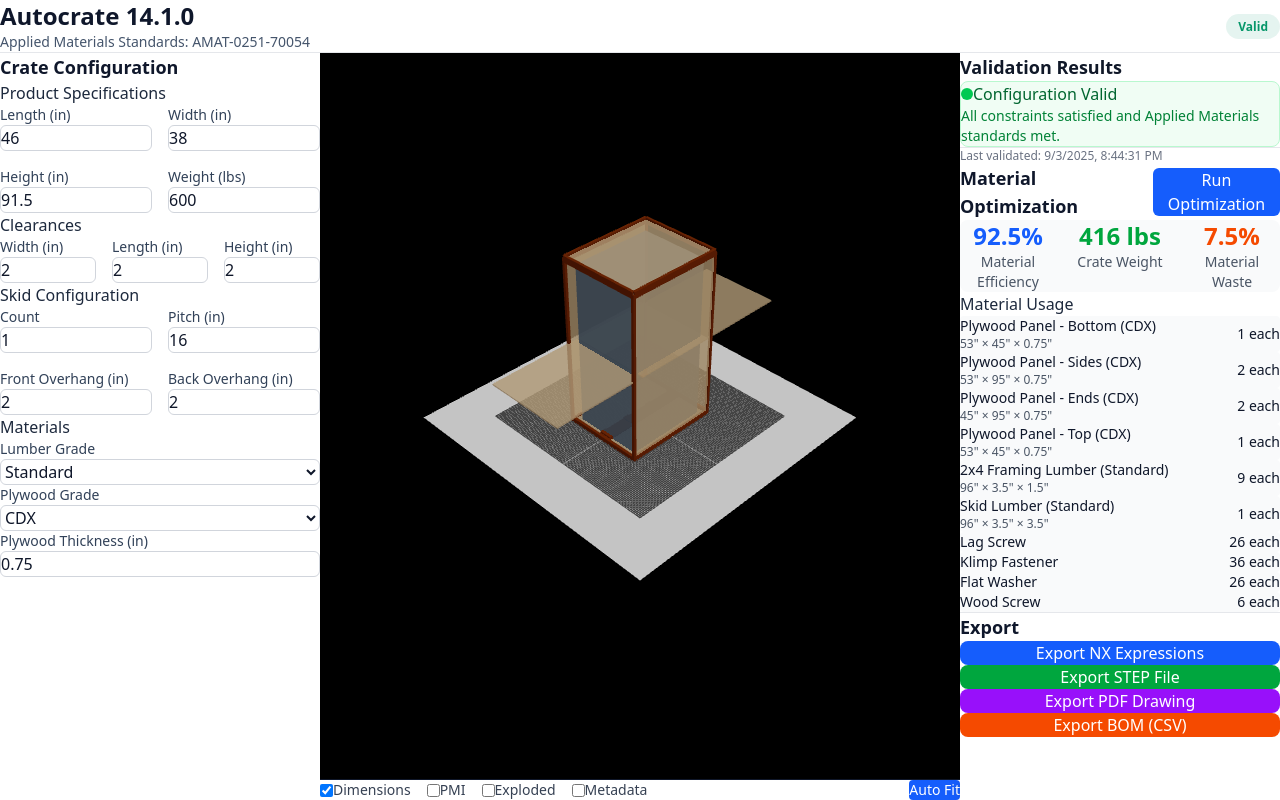
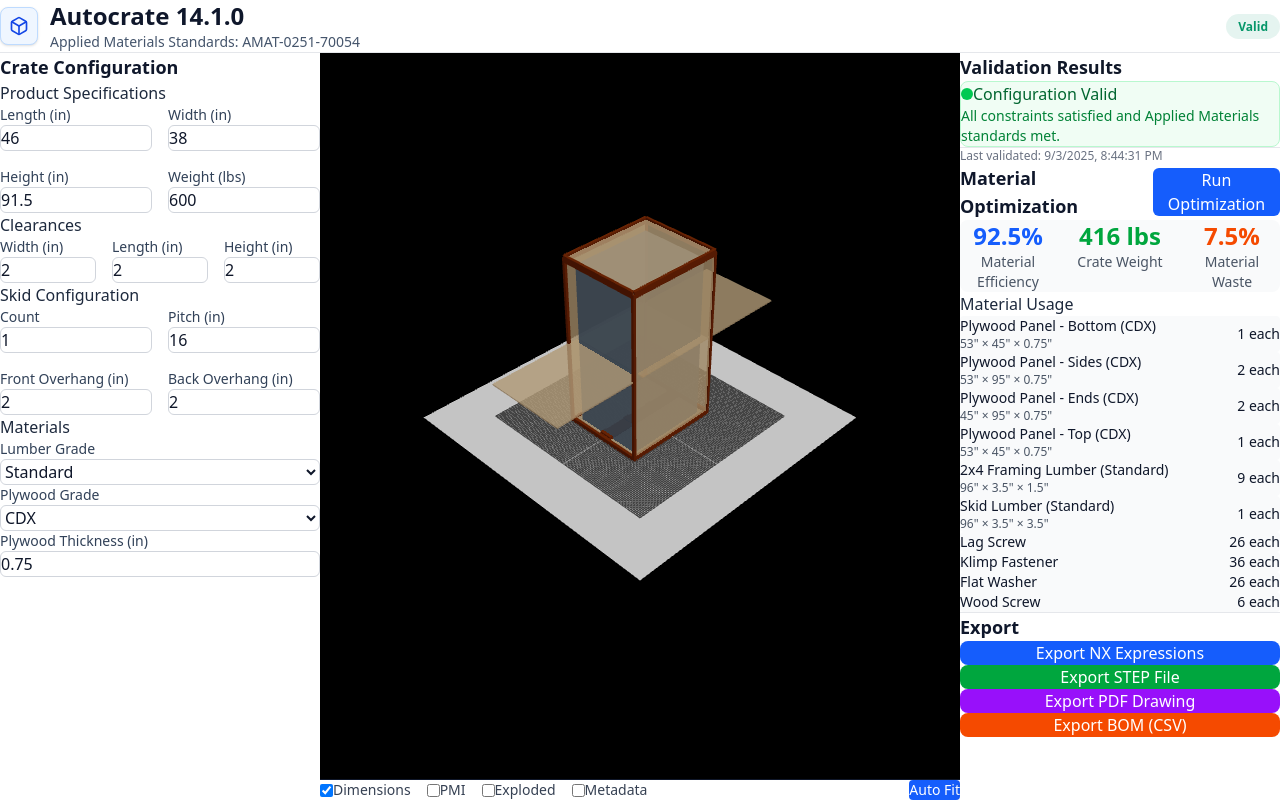
Before and after one commit to Shivam-Bhardwaj/AutoCrate, a Next.js app: page / in a window 1280 px wide. Built offline with nearby package versions, Linux system fonts and the light colour scheme.

Commit message:
Add release changelog tooltip to header icon

```diff
--- a/src/components/design-studio/DesignStudio.tsx
+++ b/src/components/design-studio/DesignStudio.tsx
@@ -13,6 +13,7 @@ import { KeyboardShortcutsHelp } from '@/components/accessibility/KeyboardShortc
 import { SkipLinks } from '@/components/accessibility/SkipLinks'
 import { announceToScreenReader } from '@/lib/accessibility'
 import { currentProductLabel } from '@/data/product-metadata'
+import { ReleaseChangelogTooltip } from './ReleaseChangelogTooltip'
 
 export function DesignStudio() {
   const configuration = useCrateConfiguration()
@@ -132,12 +133,17 @@ export function DesignStudio() {
       <header className="bg-white shadow-professional border-b border-gray-200 px-4 sm:px-6 py-3 sm:py-4" role="banner">
         <div className="flex items-center justify-between">
           <div className="min-w-0 flex-1">
+            <div className="flex items-start sm:items-center gap-2 sm:gap-3">
+              <ReleaseChangelogTooltip />
+              <div className="min-w-0">
                 <h1 className="text-lg sm:text-2xl font-bold text-slate-900 truncate" id="main-heading">
                   {currentProductLabel}
                 </h1>
                 <p className="text-xs sm:text-sm text-slate-600 truncate" aria-describedby="main-heading">
                   Applied Materials Standards: AMAT-0251-70054
                 </p>
+              </div>
+            </div>
           </div>
           <div className="flex items-center space-x-2 sm:space-x-4 ml-4">
             <div className="text-xs sm:text-sm text-slate-600">
--- /dev/null
+++ b/src/components/design-studio/ReleaseChangelogTooltip.tsx
@@ -0,0 +1,91 @@
+'use client'
+
+import { useId, useMemo } from 'react'
+import { latestRelease, productMetadata } from '@/data/product-metadata'
+import { Box } from 'lucide-react'
+
+type ReleaseInfo = typeof latestRelease
+
+const formatReleaseDate = (releasedAt: ReleaseInfo['releasedAt']) => {
+  const releaseDate = new Date(releasedAt)
+  if (Number.isNaN(releaseDate.getTime())) {
+    return null
+  }
+
+  try {
+    return new Intl.DateTimeFormat(undefined, {
+      dateStyle: 'medium'
+    }).format(releaseDate)
+  } catch {
+    return null
+  }
+}
+
+export function ReleaseChangelogTooltip() {
+  const tooltipId = useId()
+  const release = latestRelease
+
+  const formattedReleaseDate = useMemo(
+    () => formatReleaseDate(release.releasedAt),
+    [release.releasedAt]
+  )
+
+  const highlights = release.highlights ?? []
+
+  return (
+    <div className="relative group inline-flex">
+      <span className="inline-flex rounded-lg bg-blue-50 text-blue-700 border border-blue-200 shadow-sm">
+        <button
+          type="button"
+          className="flex h-9 w-9 items-center justify-center rounded-lg cursor-help focus-visible:outline-none focus-visible:ring-2 focus-visible:ring-blue-500 focus-visible:ring-offset-2"
+          aria-describedby={tooltipId}
+          aria-label={`What's new in ${productMetadata.name} ${release.version}`}
+        >
+          <Box className="h-5 w-5" aria-hidden="true" />
+        </button>
+      </span>
+
+      <div
+        role="tooltip"
+        id={tooltipId}
+        className="pointer-events-none absolute left-1/2 top-full z-30 mt-3 hidden w-80 -translate-x-1/2 rounded-xl border border-slate-200 bg-white p-4 text-left shadow-professional-lg group-hover:block group-focus-within:block"
+      >
+        <div className="pointer-events-auto">
+          <p className="text-sm font-semibold text-slate-900">
+            {`What's new in ${productMetadata.name} ${release.version}`}
+          </p>
+
+          {release.codename && (
+            <p className="mt-1 text-xs font-medium uppercase tracking-wide text-slate-500">
+              {release.codename}
+            </p>
+          )}
+
+          {formattedReleaseDate && (
+            <p className="mt-2 text-xs text-slate-500">
+              Released {formattedReleaseDate}
+            </p>
+          )}
+
+          {highlights.length > 0 ? (
+            <ul className="mt-3 list-disc space-y-2 pl-4 text-sm text-slate-700">
+              {highlights.map((highlight, index) => (
+                <li key={`${release.version}-${index}`} className="leading-snug">
+                  {highlight}
+                </li>
+              ))}
+            </ul>
+          ) : (
+            <p className="mt-3 text-sm text-slate-600">
+              Release highlights will appear here once this version ships.
+            </p>
+          )}
+
+          <p className="mt-3 text-xs text-slate-500">
+            Hover over the AutoCrate badge any time to revisit these notes.
+          </p>
+        </div>
+      </div>
+    </div>
+  )
+}
```
Lines whose indentation alone changed are shown as unchanged.
